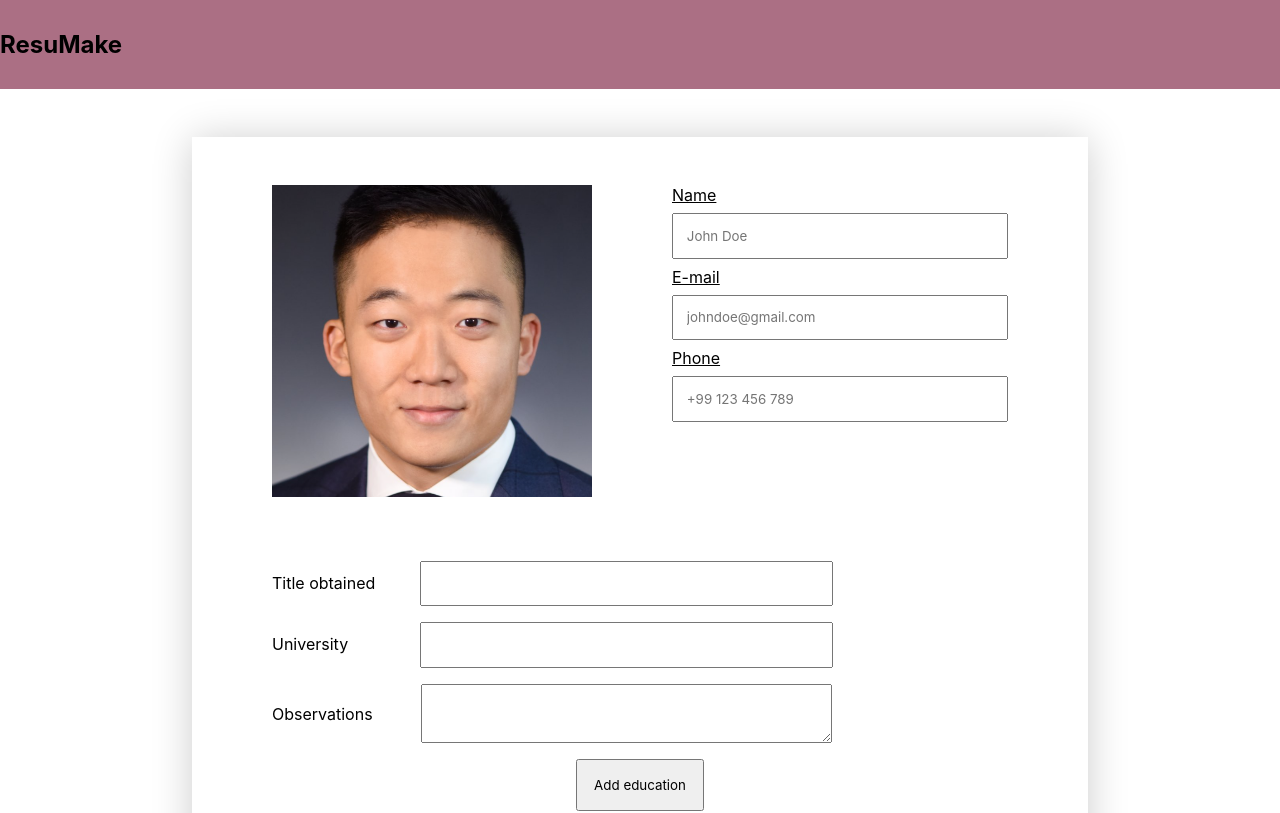
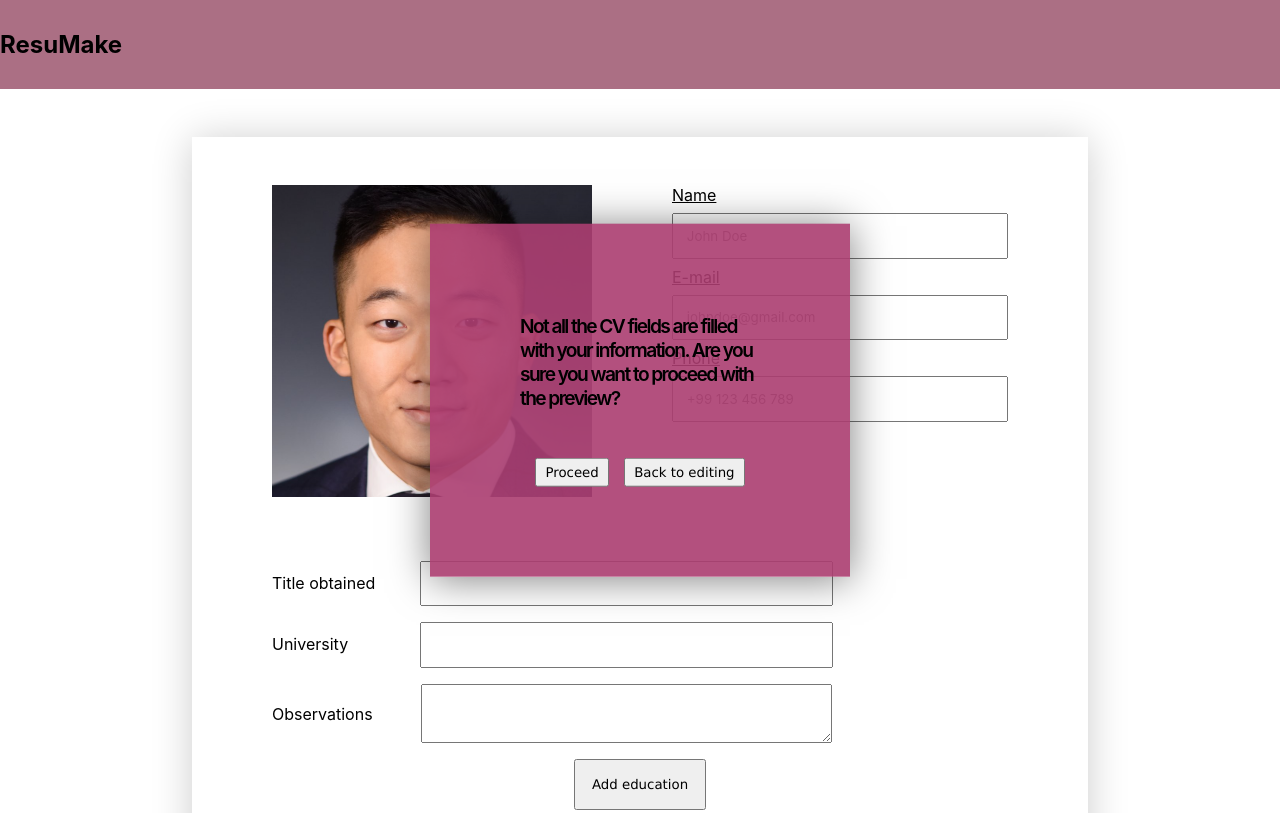
Before and after one commit to Vikms95/react-cv-application, a React (Create React App) app in the folder react-cv-application/: page / in a window 1280 px wide. Shown: the top 813 px of the page. Built offline with nearby package versions, Linux system fonts and the light colour scheme.

Commit message:
Style alert box

```diff
--- a/react-cv-application/src/App.js
+++ b/react-cv-application/src/App.js
@@ -230,11 +230,11 @@ class App extends React.Component {
   render() {
 		return (
 		<section className='general--container'>
-			<div className='alert--box'>
-				<div> Not all the CV fields are filled with your information,
-					are you sure you want to proceed with the preview?
+			<div className='alert--box active'>
+				<div className='alert--box--text'> Not all the CV fields are filled with your information.
+					Are you sure you want to proceed with the preview?
 				</div>
-				<div>
+				<div className='alert--box--buttons'>
 					<button onClick={this.toggleMode} className='alert--box--button'> Proceed </button>
 					<button onClick={this.removeAlertBox} className='alert--box--button'> Back to editing </button>
 				</div>
--- a/react-cv-application/src/styles/App.css
+++ b/react-cv-application/src/styles/App.css
@@ -23,17 +23,36 @@
 }
 
 .alert--box{
-    border:1px solid red;
+    display: none;
+    flex-direction: column;
+    gap: 3rem;
+    background-color: rgba(171, 61, 112, 0.9);
+    box-shadow: 0px 2px 38px rgba(0, 0, 0, 0.5);
     position: fixed;
     top:50%;
     left:50%;
-    display: none;
     padding: 90px;
+    max-width: 15rem;
     transform: translate(-50%, -50%);
 }
 
 .alert--box.active{
     display: flex;
+}
+
+.alert--box--text{
+    font-size: larger;
+    font-weight: 600;
+    letter-spacing: -.1rem;
+}
+
+.alert--box--buttons{
+    display: flex;
+    justify-content: space-evenly;
+}
+
+.alert--box--buttons > button{
+    padding: .3rem .5rem;
 }
 
 .cv--container{
@@ -71,8 +90,13 @@ textarea{
     padding: .8rem;
 }
 
+button{
+    font-family:'Lucida Sans', 'Lucida Sans Regular', 'Lucida Grande', 'Lucida Sans Unicode', Geneva, Verdana, sans-serif;
+}
+
 button:hover{
     cursor: pointer;
+    background-color:#af98a1 ;
 }
 
 .general--info--inputs{
```
